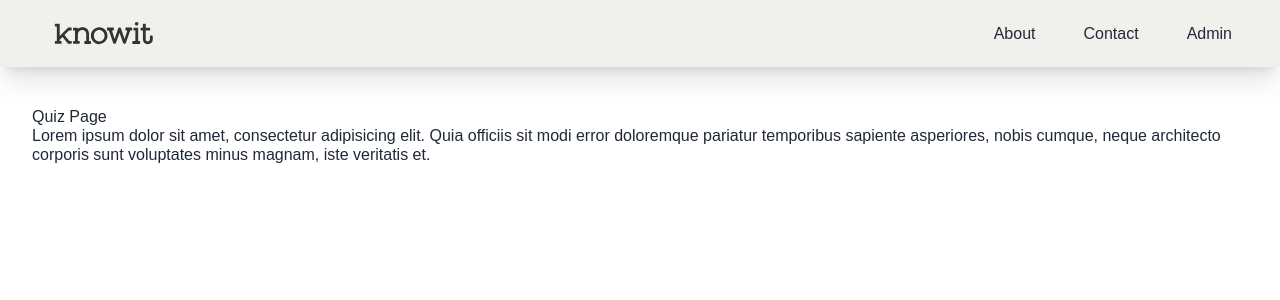
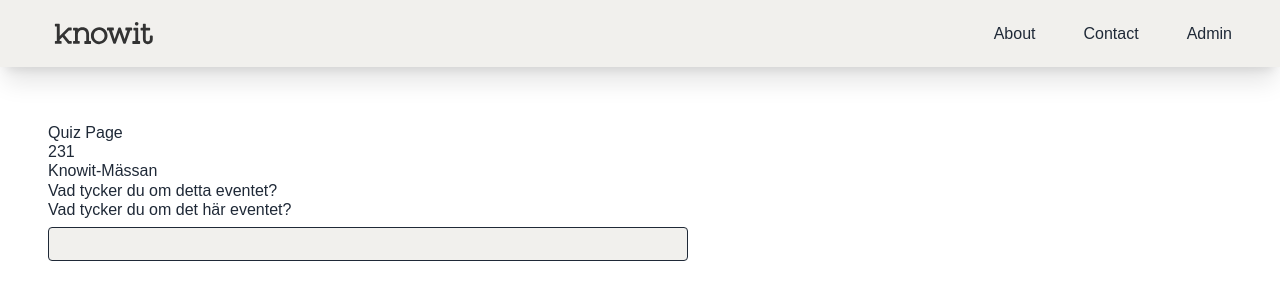
Before and after one commit to sunandacarlstrom/feedback-app-web, a Next.js app: page /quiz in a window 1280 px wide. Shown: the top 300 px of the page. Built offline with nearby package versions, Linux system fonts and the light colour scheme; data requests are answered from the project's data file.

Commit message:
Testa att hämta data från json-server

```diff
--- a/data/quiz.json
+++ b/data/quiz.json
@@ -1,5 +1,5 @@
 {
-    "event": [
+    "events": [
         {
             "id": 231,
             "name": "Knowit-Mässan",
--- a/src/app/page.js
+++ b/src/app/page.js
@@ -3,17 +3,13 @@
 import ButtonStart from "@/components/Button/ButtonStart";
 
 const Home = () => {
-    fetch('http://localhost:5030/quiz')
-      .then(response => response.json())
-      .then(json => console.log(json))
-
     return (
         <>
-                <div className="absolute left-[50%] top-[50%] flex justify-center items-center flex-col gap-4 translate-x-[-50%]">
-                    <h1 className="text-digital-white text-center">Please, give us some feedback!</h1>
-                    <ButtonStart />
-                </div>
-                <VideoPlayer />
+            <div className="absolute left-[50%] top-[50%] flex justify-center items-center flex-col gap-4 translate-x-[-50%]">
+                <h1 className="text-digital-white text-center">Please, give us some feedback!</h1>
+                <ButtonStart />
+            </div>
+            <VideoPlayer />
         </>
     );
 };
--- a/src/app/quiz/page.jsx
+++ b/src/app/quiz/page.jsx
@@ -1,12 +1,42 @@
+"use client";
+import React, { useState, useEffect } from "react";
+import EventList from "@/components/EventList/EventList";
+
 const QuizPage = () => {
+    const [events, setEvents] = useState(null);
+
+    const [loading, setLoading] = useState(true);
+
+    // const [currentQuestion, setCurrentQuestion] = useState(0);
+    // const [selectedAnswer, setSelectedAnswer] = useState("");
+    // const [checked, setChecked] = useState(false);
+    // const [selectedAnswerIndex, setSelectedAnswerIndex] = useState(null);
+
+    useEffect(() => {
+        const fetchData = async () => {
+            try {
+                const response = await fetch("http://localhost:5030/events");
+                const data = await response.json();
+                setEvents(data);
+                setLoading(false);
+            } catch (error) {
+                console.error("Error:", error);
+            }
+        };
+        fetchData();
+    }, []);
+
     return (
         <>
-            <div>
+            <div className="max-w-2xl w-full p-4">
                 <h1>Quiz Page</h1>
-                <p>
-                    Lorem ipsum dolor sit amet, consectetur adipisicing elit. Quia officiis sit modi error doloremque pariatur temporibus sapiente asperiores, nobis cumque, neque architecto corporis
-                    sunt voluptates minus magnam, iste veritatis et.
-                </p>
+                <div>
+                    {loading && <div>Loading...</div>}
+                    {events && <EventList events={events} />}
+                </div>
+                <div>
+                    <div className="bg-digital-white p-4 mt-2 border rounded"></div>
+                </div>
             </div>
         </>
     );
--- /dev/null
+++ b/src/components/EventList/EventList.jsx
@@ -0,0 +1,18 @@
+const EventList = ({ name, events }) => {
+    return (
+        <div className="blog-list">
+            <h2>{name}</h2>
+            {events.map((event) => (
+                <div className="blog-preview" key={event.id}>
+                    <h2>{event.id}</h2>
+                    <h2>{event.name}</h2>
+                    {event.quiz[0].questions.map((q => (
+                        <h3 key={q.id}>{q.question}</h3>
+                    )))}
+                </div>
+            ))}
+        </div>
+    );
+};
+
+export default EventList;
```
